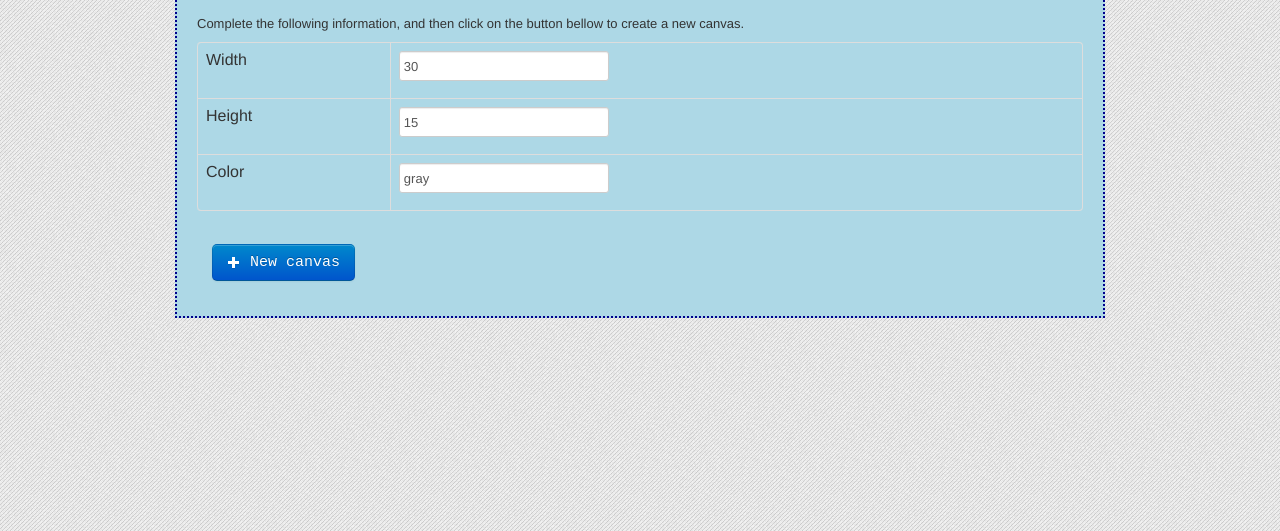
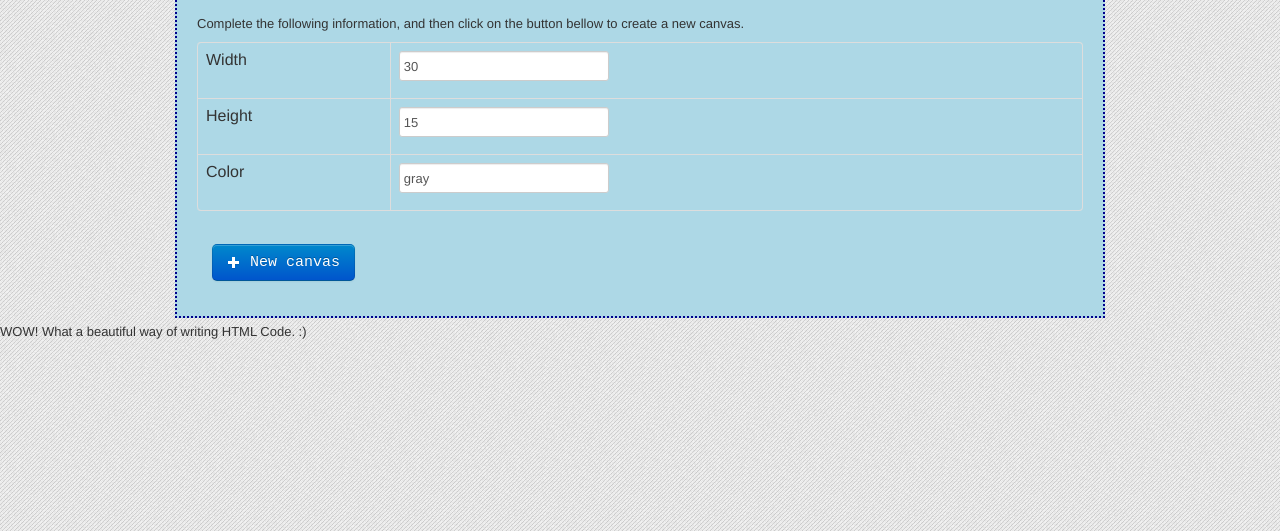
Before and after one commit to IonicaBizau/pixel-drawer, a website: page index.html in a window 1280 px wide. Shown: the part 269-800 px from the top of the page. Drawn offline with Linux system fonts and the light colour scheme.

Commit message:
Update index.html

```diff
--- a/index.html
+++ b/index.html
@@ -171,5 +171,6 @@
                 </div>
             </div>
         </div>
+    <p>WOW! What a beautiful way of writing HTML Code. :)</p>
     </body>
 </html>
```
